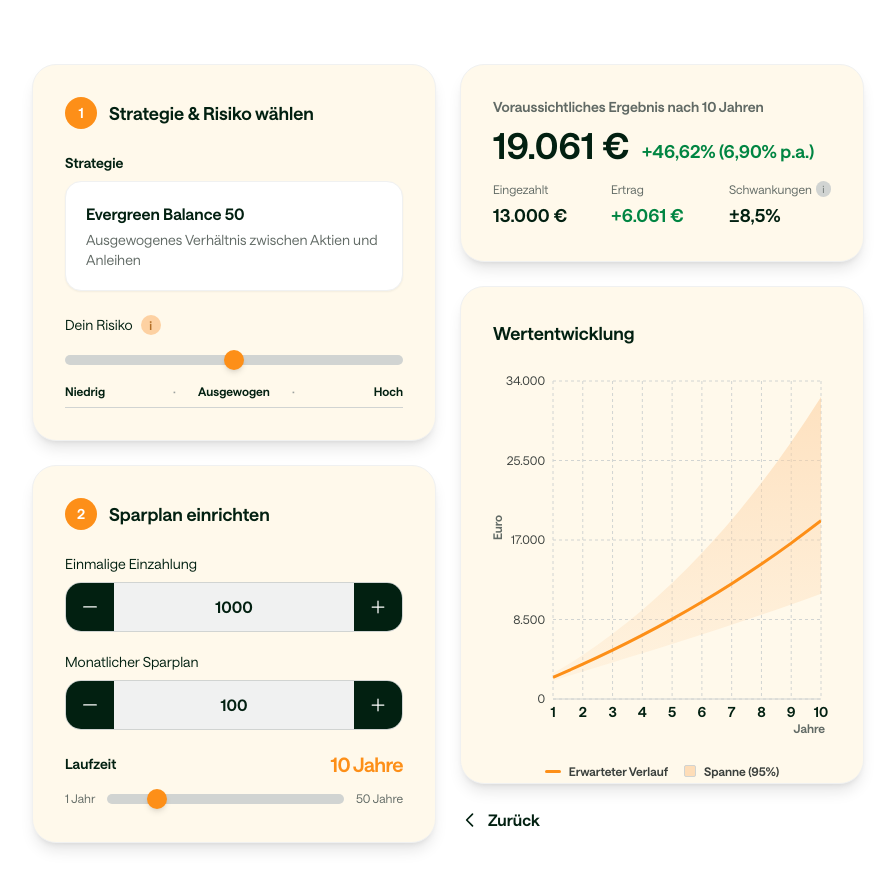
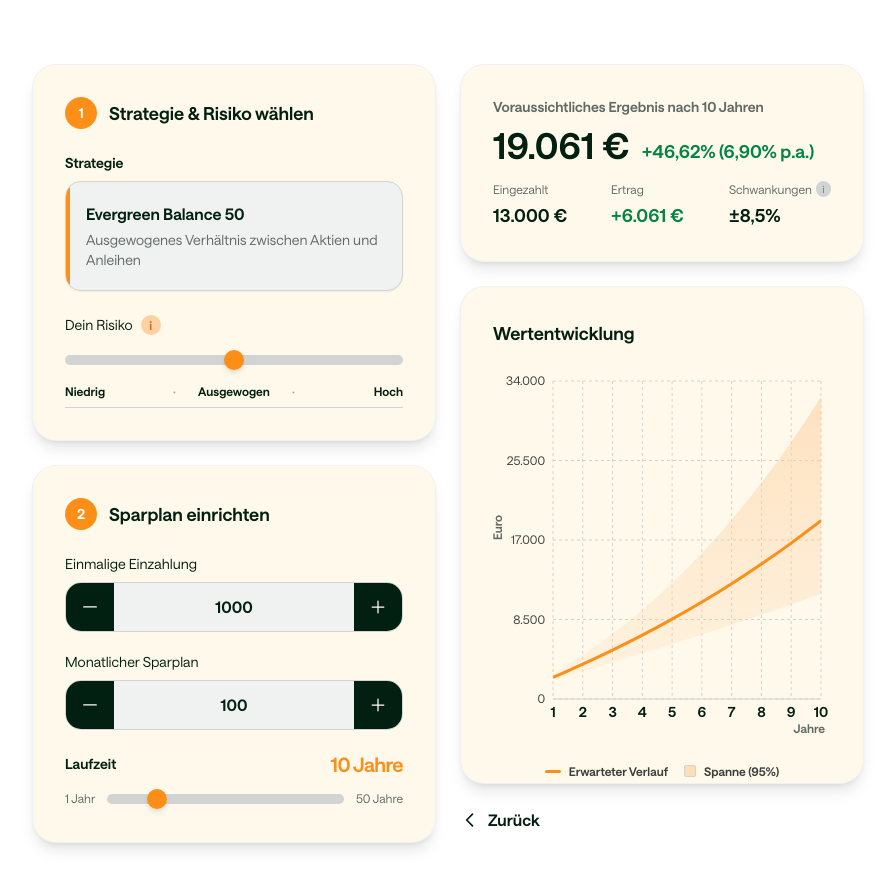
Before and after one commit to ivenkurz/kindersparplan, a Next.js app: page /SparplanRechner in a window 1280 px wide. Shown: the whole page, without its empty margins (192-1087 px from the left). Built offline with nearby package versions, Linux system fonts and the light colour scheme.

Commit message:
UI: Strategie-Box kontrastreicher markieren

```diff
--- a/app/SparplanRechner/page.tsx
+++ b/app/SparplanRechner/page.tsx
@@ -147,7 +147,8 @@ export default function SparplanRechnerPage() {
               <div className="space-y-6">
                 <div>
                   <h3 className="text-sm font-semibold text-ds-neutral-100 mb-2">Strategie</h3>
-                  <div className="bg-ds-neutral-0 border border-ds-neutral-10 rounded-ds-16 p-4 sm:p-5 shadow-sm">
+                  <div className="relative bg-ds-neutral-10 border border-ds-neutral-20 rounded-ds-16 p-4 sm:p-5 shadow-sm overflow-hidden">
+                    <div className="absolute left-0 top-0 bottom-0 w-1 bg-ds-orange-60" />
                     <p className="font-semibold text-ds-neutral-100">
                       {selectedStrategy.name}
                     </p>
```
